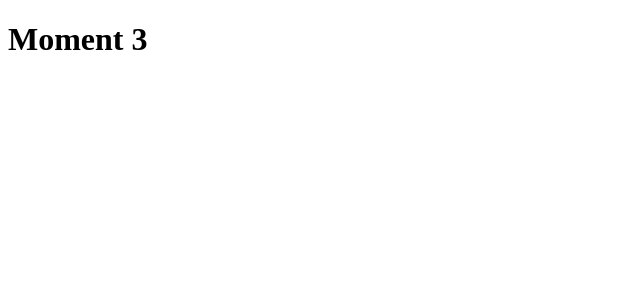
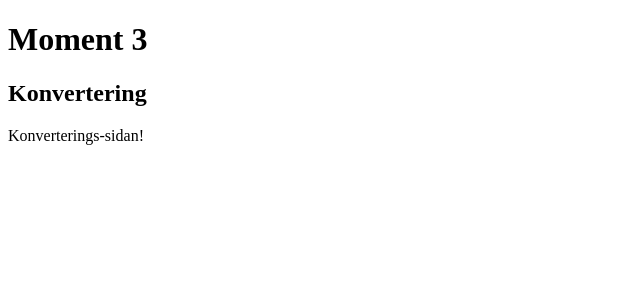
Before and after one commit to julieandersson/moment3_angular, an Angular app: page /convert in a window 1280 px wide. Before the commit this address led to /. Shown: the top 300 px of the page, without its empty margins (0-640 px from the left). Built offline with nearby package versions, Linux system fonts and the light colour scheme.

Commit message:
skapar en ny component convert för konvertering

```diff
--- a/src/app/app.routes.ts
+++ b/src/app/app.routes.ts
@@ -1,8 +1,10 @@
 import { Routes } from '@angular/router';
 import { HomeComponent } from './home/home.component';
 import { AboutComponent } from './about/about.component';
+import { ConvertComponent } from './convert/convert.component';
 
 export const routes: Routes = [
     { path: "", component: HomeComponent},
-    { path: "about", component: AboutComponent}
+    { path: "about", component: AboutComponent},
+    { path: "convert", component: ConvertComponent}
 ];
--- /dev/null
+++ b/src/app/convert/convert.component.html
@@ -0,0 +1,3 @@
+<h2>Konvertering</h2>
+
+<p>Konverterings-sidan!</p>
```
Also changed, not shown: src/app/convert/convert.component.ts (added, +12 -0 lines), src/app/convert/convert.component.css (added).
